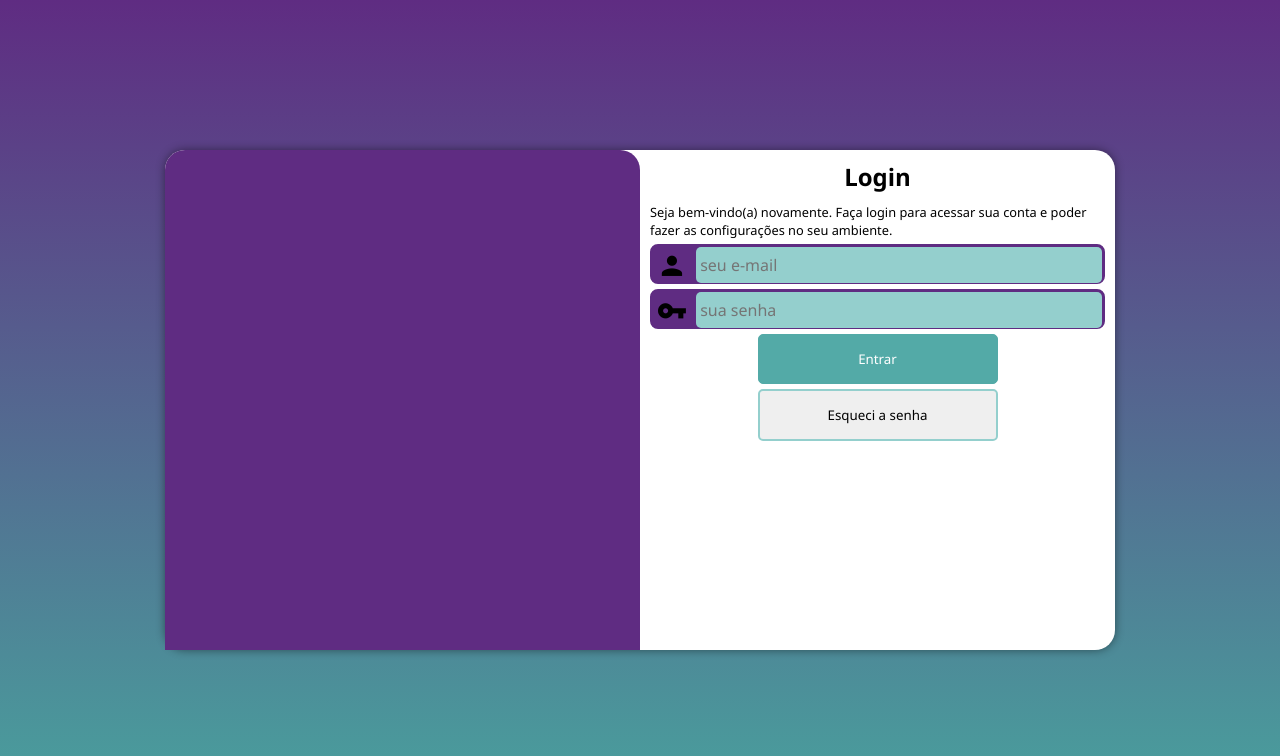
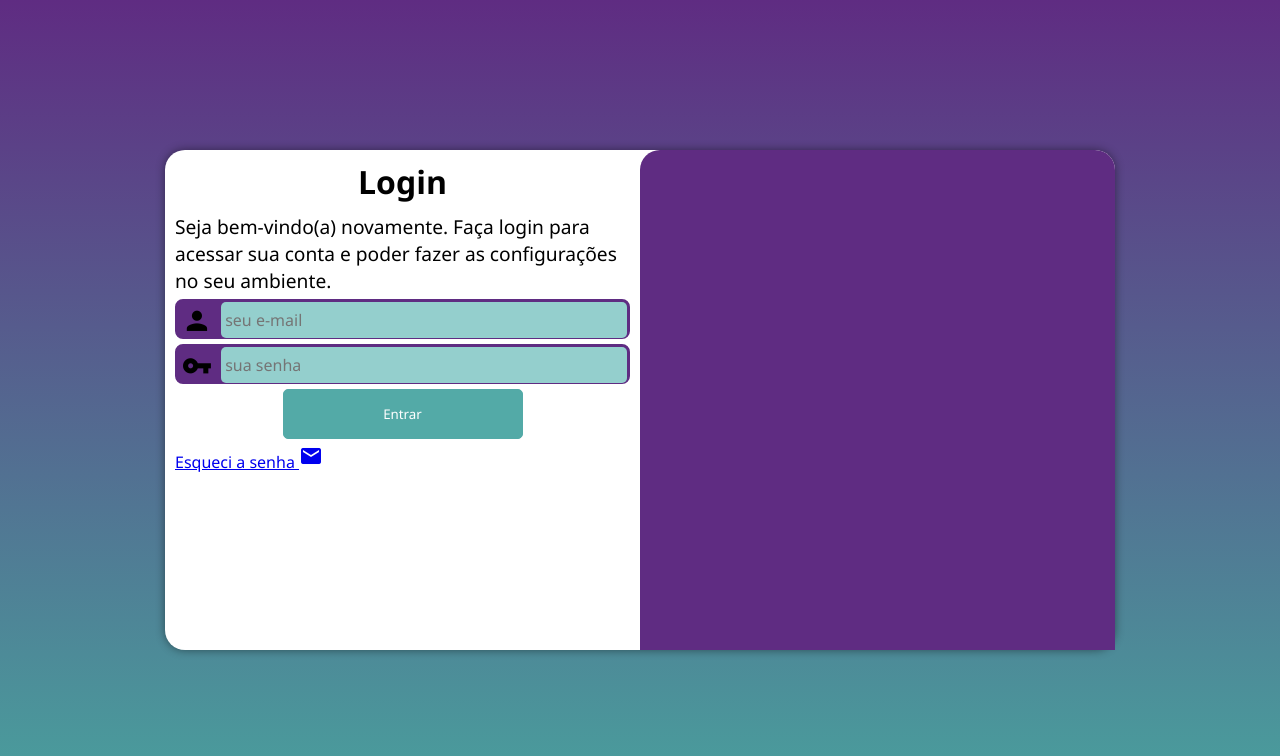
Before and after one commit to isaiasigashira/projeto-login, a plain HTML site: page index.html in a window 1280 px wide. Drawn offline with Linux system fonts and the light colour scheme.

Commit message:
atualizando projeto login

```diff
--- a/estilos/media-query.css
+++ b/estilos/media-query.css
@@ -38,7 +38,7 @@
     }
 
     section#login div#imagem{
-        float: left;
+        float: right;
         width: 50%;
         height: 100%;
 
@@ -49,4 +49,12 @@
         width: 50%;
     }
 
+    div h1{
+        font-size: 2em;
     }
+
+    div p{
+        font-size: 1.2em;
+    }
+
+    }
--- a/index.html
+++ b/index.html
@@ -21,19 +21,19 @@
                 </p>
                 <form action="login.php" method="post">
                     <div class="campo">
-                        <label for="iemail">
                             <i class="material-icons">person</i>
-                            <input id="email"  type="email" name="email" id="iemail" placeholder="seu e-mail">
-                        </label>
+                            <input id="email"  type="email" name="email" id="iemail" autocomplete="email" placeholder="seu e-mail" required maxlength="30">
+                            <label for="iemail"></label>
                     </div>
                     <div class="campo">
-                        <label for="isen">
                             <i class="material-icons">vpn_key</i>
-                            <input id="senha"  type="password" name="sen" id="isen" placeholder="sua senha">
-                        </label>
+                            <input id="senha"  type="password" name="sen" id="isen" autocomplete="current-password" placeholder="sua senha" required minlength="8" maxlength="20">
+                            <label for="isen"></label>
                     </div>
                     <input id="entrar" type="submit" value="Entrar">
-                    <input id="esqueci" type="submit" value="Esqueci a senha">
+                    <a href="esqueci.html">
+                        Esqueci a senha <i class="material-icons">mail</i>
+                    </a>
                 </form>
             </div>
         </section>
```
